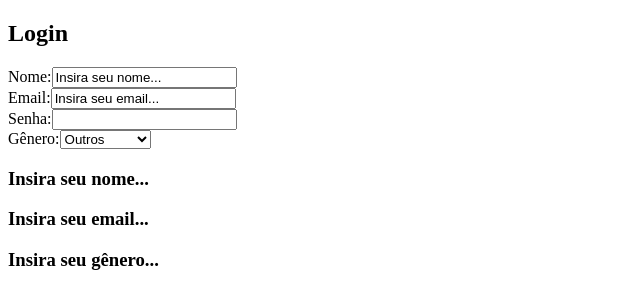
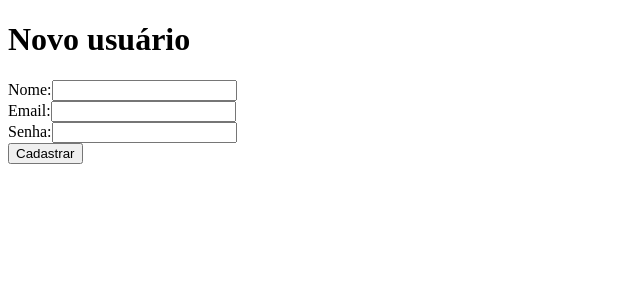
Before and after one commit to EmyBatista21/Udemy, a React (Create React App) app in the folder myapp/: page / in a window 1280 px wide. Shown: the top 308 px of the page, without its empty margins (0-640 px from the left). Built offline with nearby package versions, Linux system fonts and the light colour scheme.

Commit message:
Praticando formulários

```diff
--- a/myapp/src/App.js
+++ b/myapp/src/App.js
@@ -6,54 +6,41 @@
   constructor(props){
     super(props);
     this.state = {
-      nome: 'Insira seu nome...',
-      email: 'Insira seu email...',
-      senha: '',
-      genero: 'Insira seu gênero...'
+     nome: '',
+     email: '',
+     senha: '',
+     error: ''
     }
-
-    this.insereNome = this.insereNome.bind(this);
-    this.insereEmail = this.insereEmail.bind(this);
-    this.insereGenero = this.insereGenero.bind(this);
-}
-insereNome(event){
-  this.setState({nome: event.target.value})
+    this.cadastrar = this.cadastrar.bind(this);
 }
 
-insereEmail(event){
-  let valor = event.target.value;
-  this.setState({email: valor})
-}
+cadastrar(event){
+  const {nome, email,senha} = this.state;
 
-insereGenero(event){
-  let valor = event.target.value;
-  this.setState({genero: valor})
+  if(nome !== '' && email !== '' && senha !== '')
+    alert(`Nome: ${nome} \nEmail: ${email} \nSenha: ${senha}`)
+  else
+    this.setState({error: 'Preencha todos os campos!!!'})
+  event.preventDefault();
 }
 
 render(){
     return(
         <div>
-          <h2>Login</h2>
-          Nome:
-          <input type='name' name='name' value={this.state.nome} onChange={this.insereNome}/> <br/>
-          Email:
-          <input type='email' name='email' value={this.state.email} onChange={this.insereEmail}/> <br/>
-          Senha:
-          <input type='password' name='senha' value={this.state.senha} onChange={(event) => this.setState({senha: event.target.value})}/> <br/>
-          Gênero:
-          <select name='genero' value={this.state.genero} onChange={this.insereGenero}>
-            <option value='Outros'>Outros</option>
-            <option value='Não binário'>Não binário</option>
-            <option value='Mulher'>Mulher</option>
-            <option value='Homem'>Homem</option>
-          </select>
+          <h1>Novo usuário</h1>
+          {this.state.error && <p>{this.state.error}</p>}
+          <form onSubmit={this.cadastrar}>
+            <label>Nome:</label>
+            <input type='text' value={this.state.nome} onChange={(event) => this.setState({nome: event.target.value})}/> <br/>
 
-          <div>
-            <h3>{this.state.nome}</h3>
-            <h3>{this.state.email}</h3>
-            <h3>{this.state.senha}</h3>
-            <h3>{this.state.genero}</h3>
-          </div>
+            <label>Email:</label>
+            <input type='email' value={this.state.email} onChange={(event) => this.setState({email: event.target.value})}/> <br/>
+
+            <label>Senha:</label>
+            <input type='password' value={this.state.senha} onChange={(event) => this.setState({senha: event.target.value})}/> <br/>
+
+            <button type='submit'>Cadastrar</button>
+          </form>
         </div>
     );
 }
```
